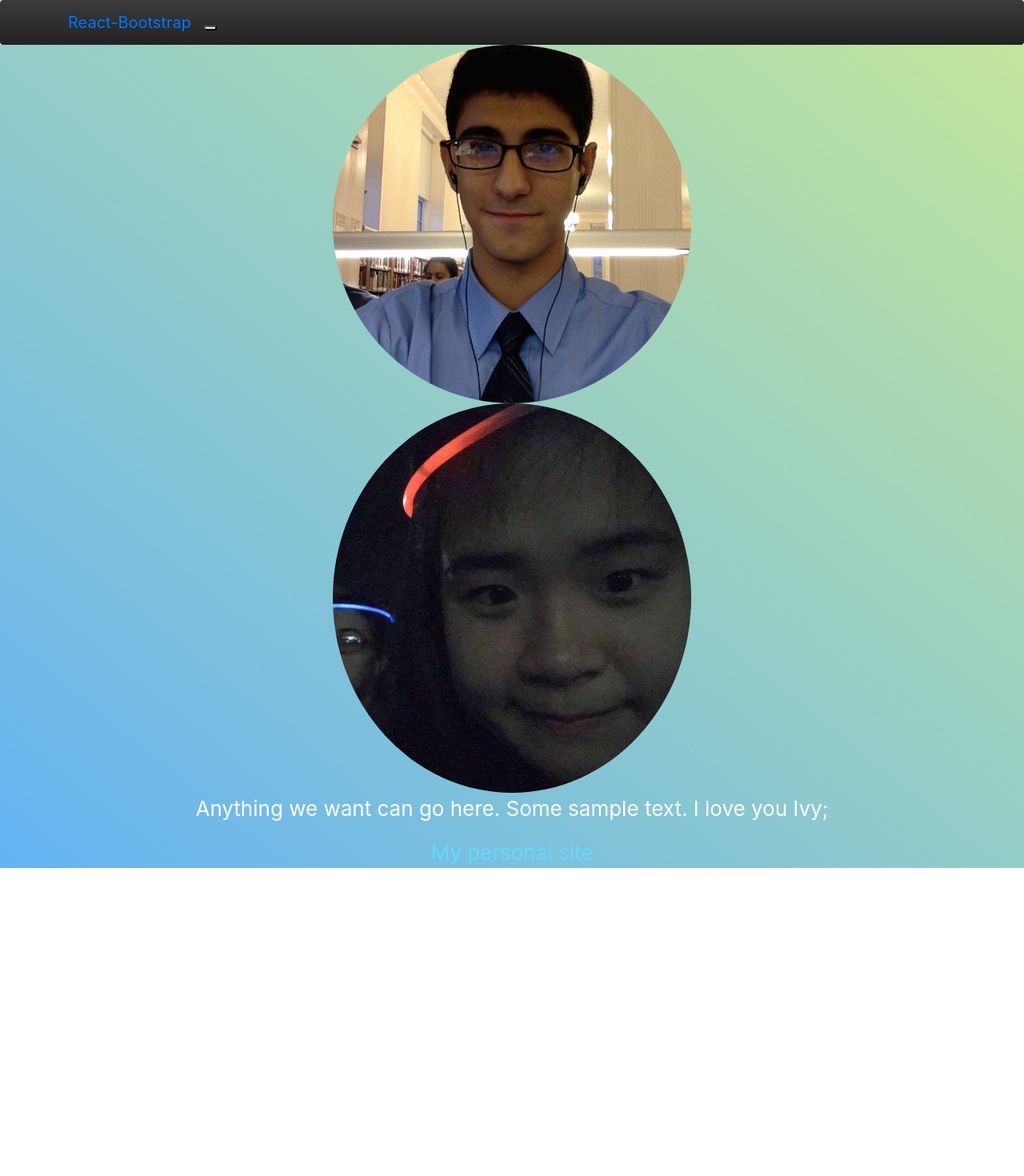
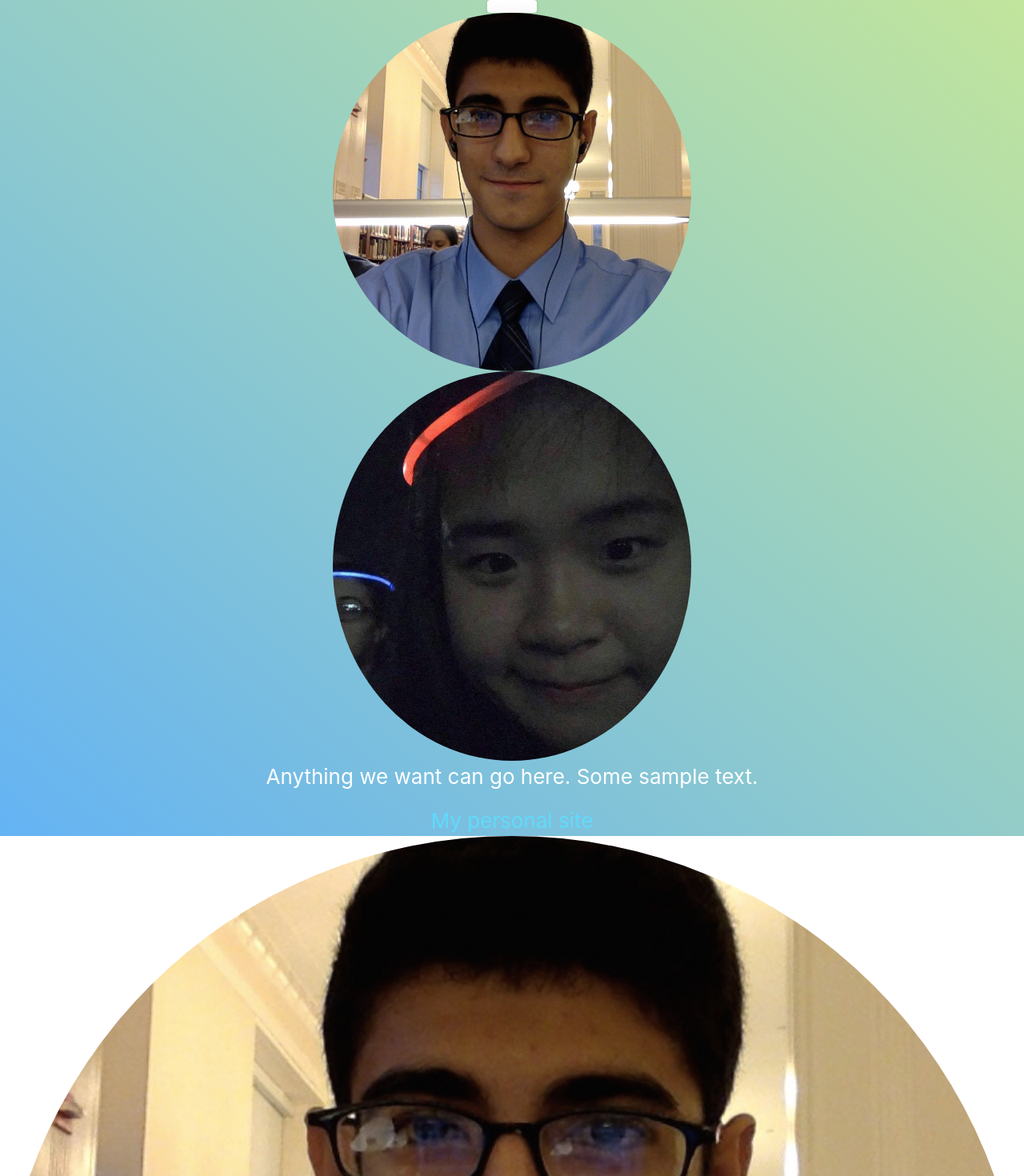
Before and after one commit to bavrumov/Splash-Page, a React (Create React App) app: page / in a window 1280 px wide. Shown: the top 1470 px of the page at 80% size. Before the commit the page ends 1085 px from the top, so only its background shows below. Built offline with nearby package versions, Linux system fonts and the light colour scheme.

Commit message:
Navbar now reads from props

```diff
--- a/src/App.js
+++ b/src/App.js
@@ -6,19 +6,22 @@ import './App.css';
 
 class App extends Component {
   render() {
-    let theme = "green-and-blue";
+    let themes = ["green-and-blue", "poncho", "pizelex"];
+    let theme = themes[parseInt(Math.random()*3)];
+    //console.log(parseInt(Math.random()*3));
+    //let theme = "green-and-blue";
     //let theme = "poncho";
     //let theme = "pizelex";
     return (
       <div className="App">
-        <Header names={["Boris, Ivy"]}></Header>
 
         <header className={"App-header "+theme}>
+          <Header id="navigation-bar" names={["About Me", "Projects", "Contact"]}></Header>
+          <div id="0" className="image-container"><Portrait></Portrait></div>
+          <div id="1" className="image-container"><Portrait name="ivy.jpg"></Portrait></div>
 
-        <div className="image-container"><Portrait></Portrait></div>
-        <div className="image-container"><Portrait name="ivy.jpg"></Portrait></div>
           <p>
-            Anything we want can go here. Some sample text. I love you Ivy;
+            Anything we want can go here. Some sample text.
           </p>
 
 
@@ -31,7 +34,9 @@ class App extends Component {
           >
             My personal site
           </a>
+
         </header>
+        <div id="bottom"><Portrait></Portrait></div>
       </div>
     );
   }
--- a/src/Header.js
+++ b/src/Header.js
@@ -5,30 +5,34 @@ import {Navbar, Nav, NavItem, NavDropdown, MenuItem} from 'react-bootstrap'
 export class Header extends Component {
   static propTypes = {
     names : PropTypes.array,
+    id : PropTypes.string
   }
 
   render() {
-    //this.props.names.forEach(name => {  console.log(name);  });
+    this.props.names.forEach(name => {  console.log(name);  });
+    //console.log(this.props.names);
     return (
         // <div>{
         //     this.props.names.map((name,i) => <div key={i}>{name}</div>)
         // }</div>
 
-        <Navbar inverse collapseOnSelect>
+        <Navbar id={this.props.id}>
             <Navbar.Header>
-                <Navbar.Brand>
-                <a href="#brand">React-Bootstrap</a>
-                </Navbar.Brand>
-                <Navbar.Toggle />
+                {/* <Navbar.Brand>
+                <a href="#bottom">Boris Avrumov</a>
+                </Navbar.Brand> */}
+                {/* <Navbar.Toggle /> */}
             </Navbar.Header>
             <Navbar.Collapse>
                 <Nav>
-                <NavItem eventKey={1} href="#">
-                    Link
-                </NavItem>
-                <NavItem eventKey={2} href="#">
-                    Link
-                </NavItem>
+
+                {this.props.names.map((name, i) =>
+                    //console.log(i),
+                    <NavItem eventKey={i} href={`#${i}`}>
+                        {name}
+                    </NavItem>
+                )}
+
                 <NavDropdown eventKey={3} title="Projects" id="basic-nav-dropdown">
                     <MenuItem eventKey={3.1}>Action</MenuItem>
                     <MenuItem eventKey={3.2}>Another action</MenuItem>
@@ -38,7 +42,7 @@ export class Header extends Component {
                 </NavDropdown>
                 </Nav>
                 <Nav pullRight>
-                <NavItem eventKey={1} href="#">
+                <NavItem eventKey={1} href="#navigation-bar">
                     Link Right
                 </NavItem>
                 <NavItem eventKey={2} href="#">
```
